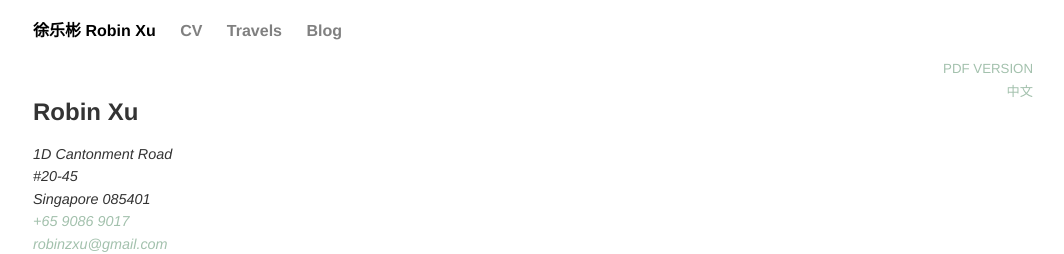
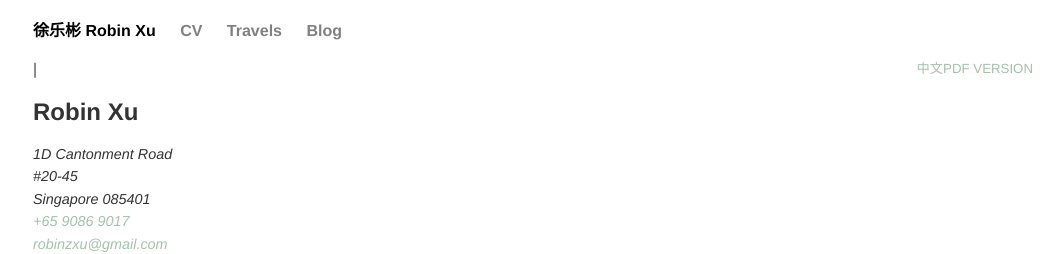
Before and after one commit to robinzxu/robinzxu.github.io, a Jekyll site: the page built from cv/index.html, in a window 1280 px wide. Shown: the top 254 px of the page, without its empty margins (107-1171 px from the left). Built offline with Jekyll 4.4.1, drawn with Linux system fonts in a browser that asks for light colours.

Commit message:
Update index.html

```diff
--- a/cv/index.html
+++ b/cv/index.html
@@ -4,7 +4,7 @@
 ---
 
 <div class="cv">
-<a target="_blank" rel="noopener noreferrer" href="Robin Xu - CV (October 20).pdf" class="download" title="PDF Version">PDF Version</a><br>
+<a target="_blank" rel="noopener noreferrer" href="Robin Xu - CV (October 20).pdf" class="download" title="PDF Version">PDF Version</a> |
 <a target="_blank" rel="noopener noreferrer" href="Robin Xu - CV (October 20).pdf" class="download" title="PDF Version">中文</a>
 
 <h2>Robin Xu</h2>
```
